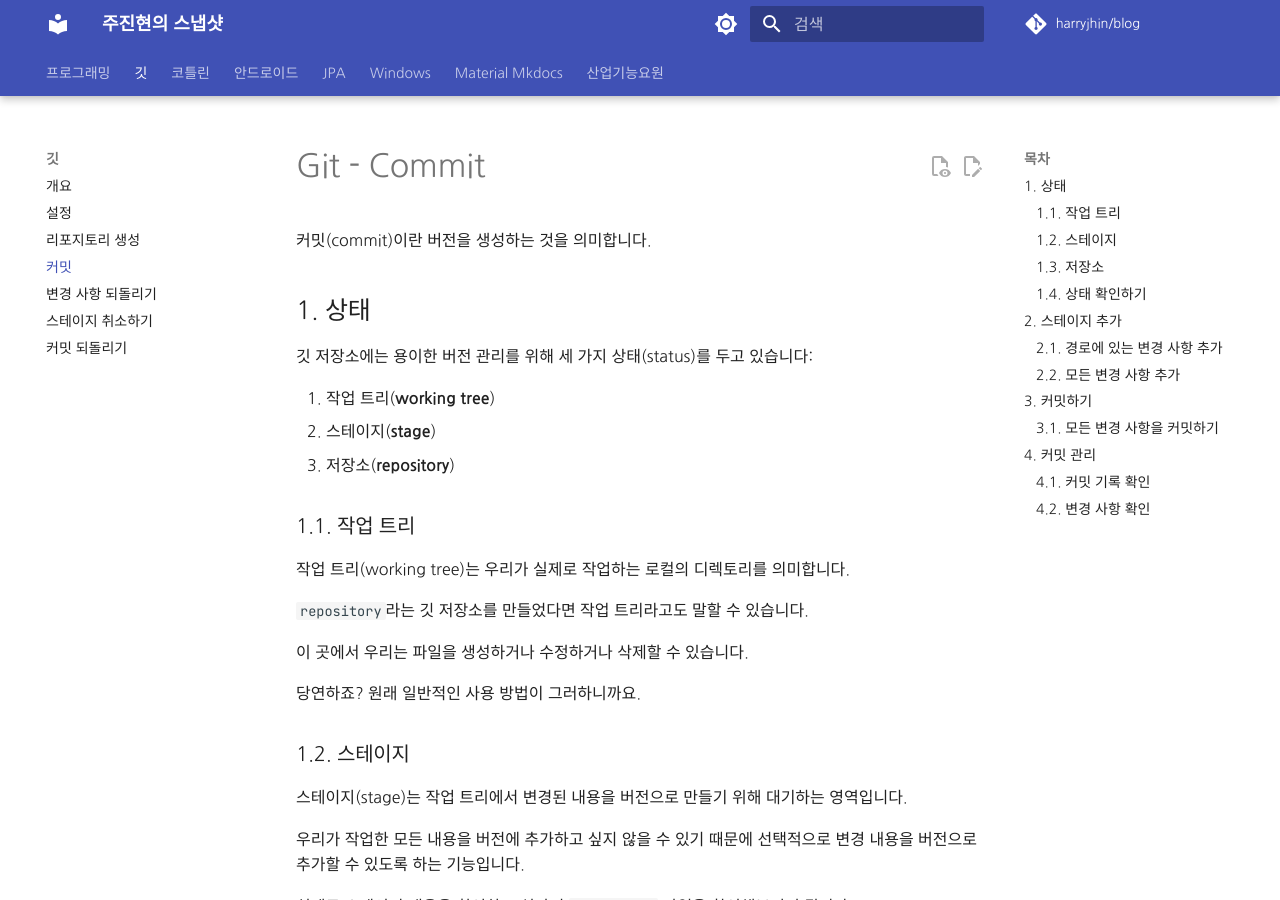
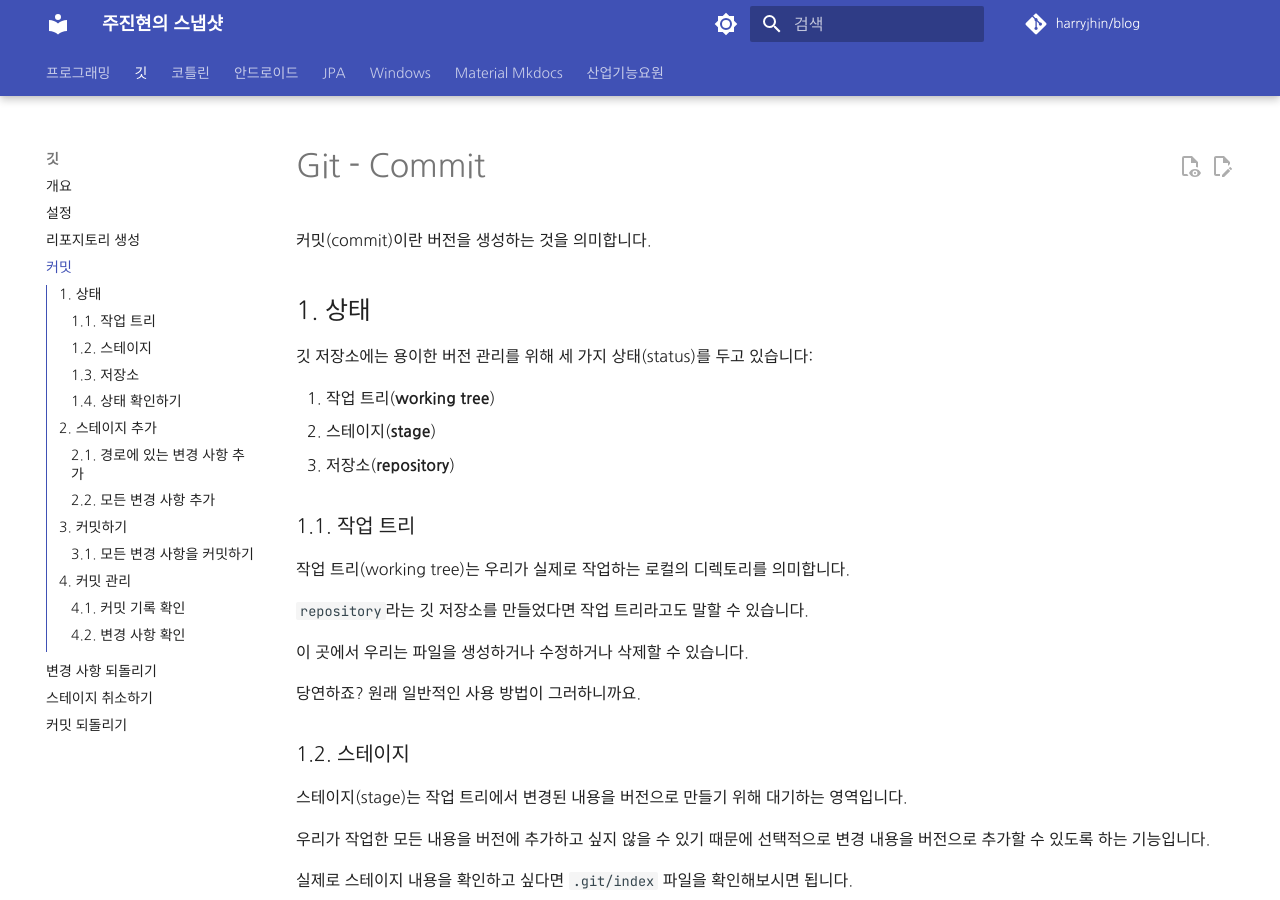
Before and after one commit to HarryJhin/blog, an MkDocs documentation site: the page built from docs/git/commit.md, in a window 1280 px wide and 900 px high. Built offline with MkDocs 1.6.1 and Material for MkDocs 9.7.7, drawn with Linux system fonts in a browser that asks for light colours; comment, search, counter and statistics services are not loaded.

Commit message:
setting: toc 통합

```diff
--- a/mkdocs.yml
+++ b/mkdocs.yml
@@ -21,21 +21,22 @@ theme:
     - content.code.copy
     - content.action.edit
     - content.action.view
-    # - header.autohide
-    - navigation.expand
-    - navigation.indexes
+    - header.autohide
     - navigation.instant
-    # - navigation.prune
-    - navigation.sections
+    - navigation.tracking
     - navigation.tabs
     - navigation.tabs.sticky
+    - navigation.sections
+    - navigation.expand
+    # - navigation.path # Sponsors only
+    # - navigation.prune # Sponsors only
+    - navigation.indexes
+    - toc.follow
+    - toc.integrate
     - navigation.top
-    - navigation.tracking
     - search.highlight
     - search.share
     - search.suggest
-    - toc.follow
-    # - toc.integrate
   palette:
     - scheme: default
       primary: indigo
```
